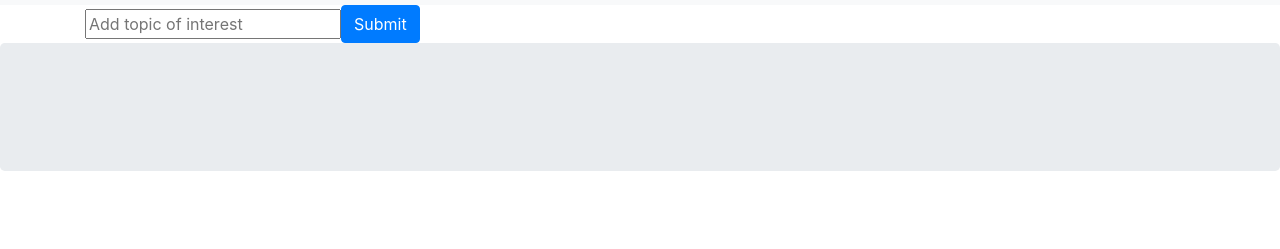
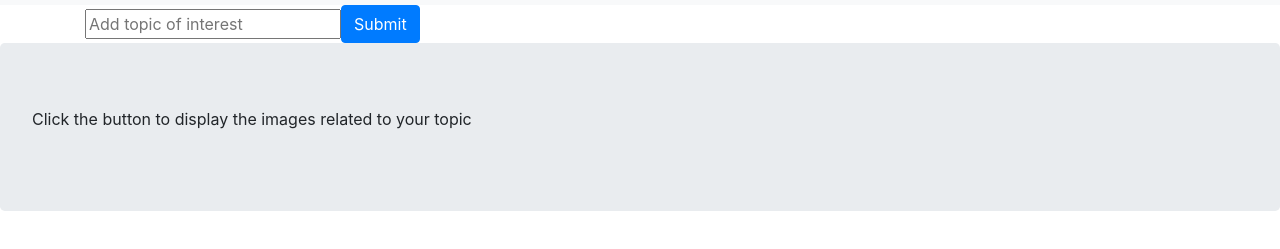
Before and after one commit to Mamava18/Giftastic, a plain HTML site: page Index.html in a window 1280 px wide. Shown: the part 51-300 px from the top of the page. Drawn offline with nearby package versions, Linux system fonts and the light colour scheme.

Commit message:
Final documents

```diff
--- a/Index.html
+++ b/Index.html
@@ -24,6 +24,8 @@
     <!--Button Section-->
     <div class="jumbotron">
         <div id="buttonSection"></div>
+        <p>Click the button to display the images related to your topic</p>
+
     </div>
     <!--Images section-->
     <div class="container">
```
